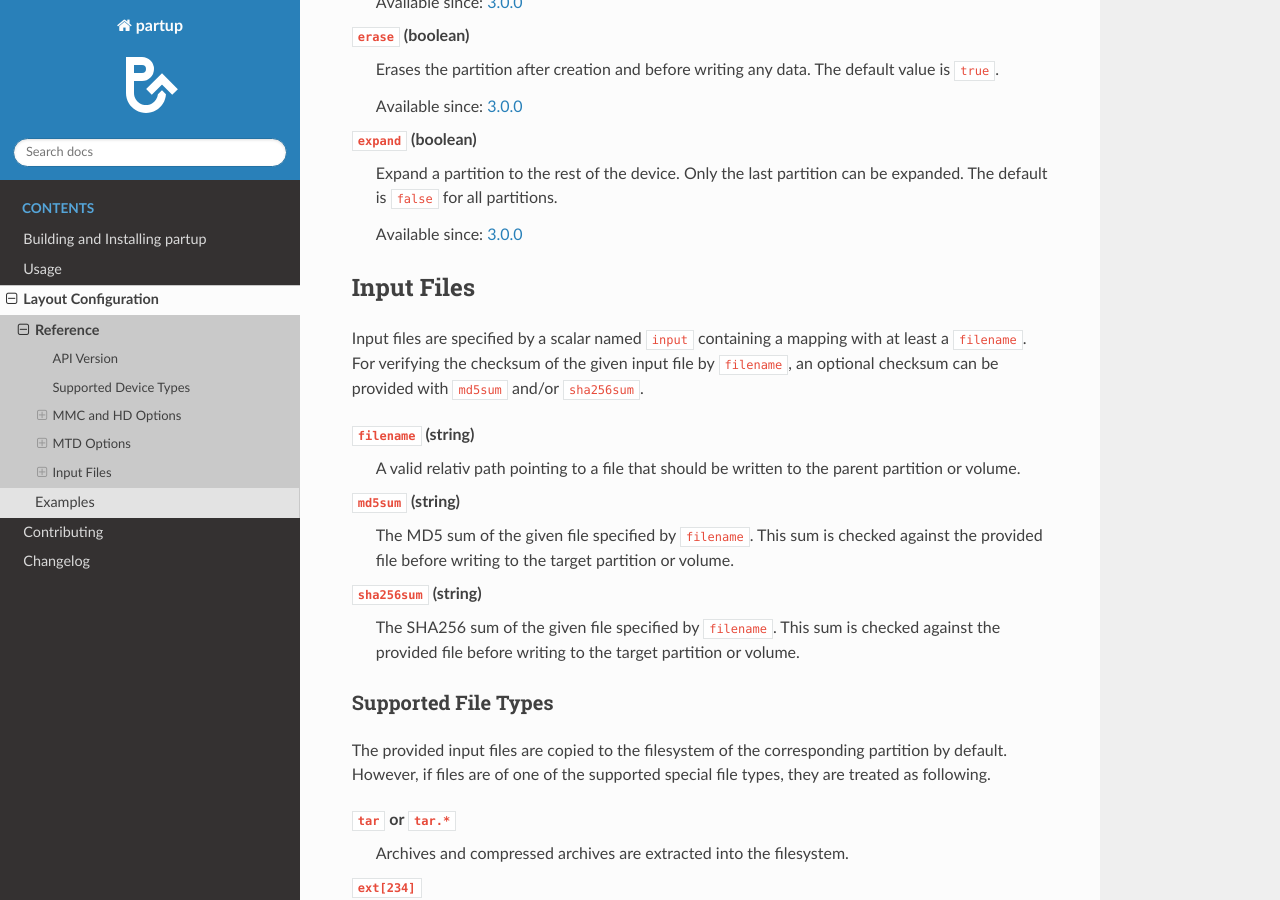
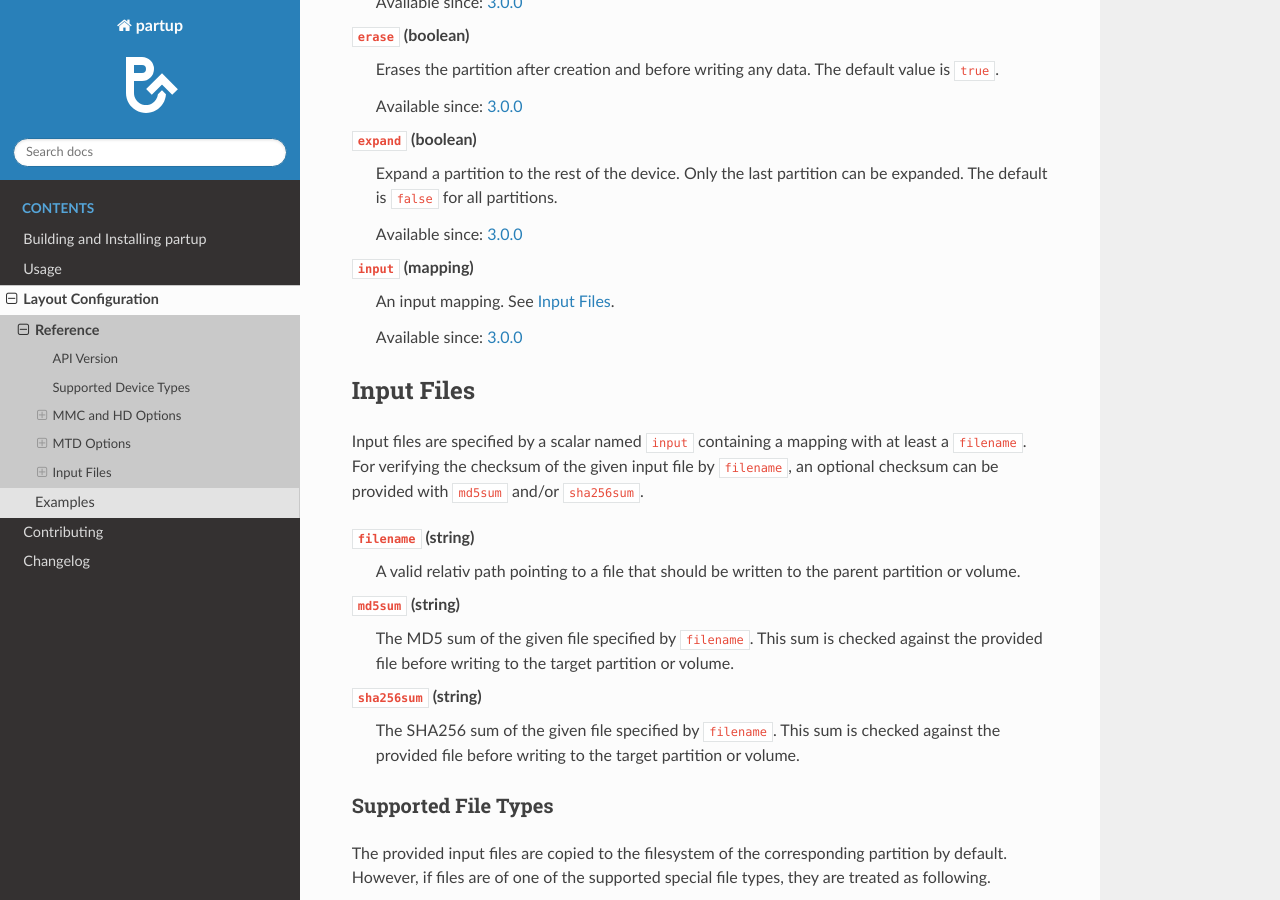
Before and after one commit to phytec/partup, a Sphinx documentation site: the page built from doc/layout-config-reference.rst, in a window 1280 px wide and 900 px high, scrolled down 5360 px. Built offline with Sphinx 7.4.7 and the Read the Docs theme 3.1.0, drawn with Linux system fonts in a browser that asks for light colours.

Commit message:
doc: layout-config-reference: Add missing input mapping for MTDs
Add the missing input mapping documentation for MTDs.

Signed-off-by: Martin Schwan <m.schwan@phytec.de>

```diff
--- a/doc/layout-config-reference.rst
+++ b/doc/layout-config-reference.rst
@@ -269,6 +269,11 @@ contained partitions of an MTD. Each entry may contain the following options:
 
    Available since: :ref:`release-3.0.0`
 
+``input`` (mapping)
+   An input mapping. See :ref:`input-files`.
+
+   Available since: :ref:`release-3.0.0`
+
 .. _input-files:
 
 Input Files
```
